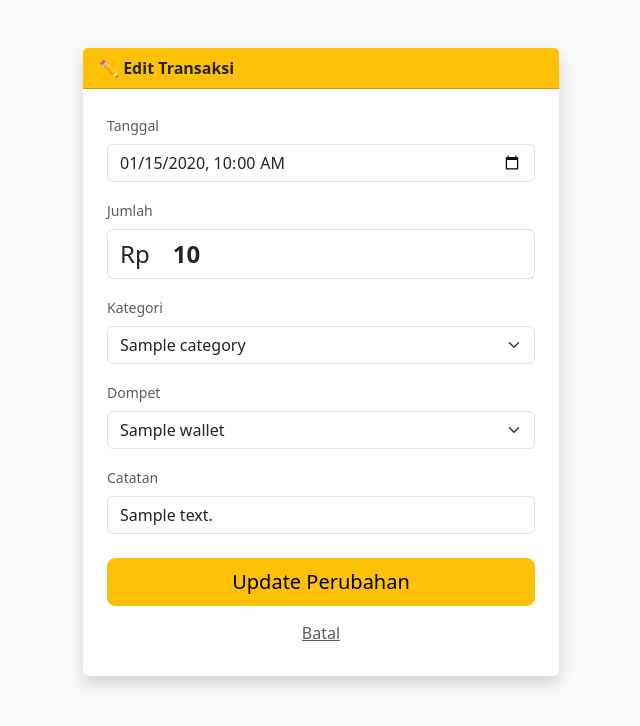
After one commit to aldobuarlele/financial-tracker-frontend, a Flask app: template templates/edit_transaksi.html in a window 1280 px wide. The commit adds this page. Shown: the top 726 px of the page, without its empty margins (319-959 px from the left). Run offline with Flask 3, Linux system fonts and the light colour scheme; the template is opened without the code that fills it: most values are stand-ins (such as "Sample title", 1, 10 or a date in 2020).

Commit message:
Add Edit Transaction Form and Route

```diff
--- a/app.py
+++ b/app.py
@@ -229,6 +229,62 @@ def tambah_kategori():
 
     return render_template('tambah_kategori.html', parents=parents, preset_type=preset_type)
 
+
+@app.route('/edit/<int:transaction_id>', methods=['GET', 'POST'])
+def edit_transaksi(transaction_id):
+    if 'token' not in session:
+        return redirect(url_for('login'))
+
+    headers = get_auth_headers()
+
+    if request.method == 'POST':
+        raw_amount = request.form.get('amount', '0')
+        clean_amount = raw_amount.replace('.', '')
+
+        trx_date = request.form.get('transaction_date')
+        if trx_date and len(trx_date) == 16:
+            trx_date += ":00"
+
+        data_update = {
+            "walletId": request.form.get('wallet_id'),
+            "categoryId": request.form.get('category_id'),
+            "amount": clean_amount,
+            "description": request.form.get('description'),
+            "type": request.form.get('type'),
+            "transactionDate": trx_date
+        }
+
+        try:
+            kirim = requests.put(f"{API_BASE_URL}/transactions/{transaction_id}", json=data_update, headers=headers)
+            if kirim.status_code == 200:
+                flash("Transaksi berhasil diperbarui!", "success")
+                return redirect(url_for('dashboard'))
+            else:
+                flash(f"Gagal update: {kirim.text}", "danger")
+        except Exception as e:
+            flash(f"Error: {e}", "danger")
+
+    try:
+        resp_trx = requests.get(f"{API_BASE_URL}/transactions/{transaction_id}", headers=headers)
+        if resp_trx.status_code != 200:
+            flash("Transaksi tidak ditemukan", "danger")
+            return redirect(url_for('dashboard'))
+        transaction = resp_trx.json()
+    except:
+        return redirect(url_for('dashboard'))
+
+    wallets = []
+    categories = []
+    try:
+        wallets = requests.get(f"{API_BASE_URL}/wallets", headers=headers).json()
+        cat_type = transaction['transactionType']
+        raw_cats = requests.get(f"{API_BASE_URL}/categories?type={cat_type}", headers=headers).json()
+        categories = organize_categories(raw_cats)
+    except:
+        pass
+
+    return render_template('edit_transaksi.html', transaction=transaction, wallets=wallets, categories=categories)
+
 @app.route('/kalender')
 def kalender():
     if 'token' not in session:
--- /dev/null
+++ b/templates/edit_transaksi.html
@@ -0,0 +1,93 @@
+<!DOCTYPE html>
+<html lang="id">
+<head>
+    <meta charset="UTF-8">
+    <title>Edit Transaksi</title>
+    <link href="https://cdn.jsdelivr.net/npm/bootstrap@5.3.0/dist/css/bootstrap.min.css" rel="stylesheet">
+    <style>
+        .amount-input {
+            font-size: 1.5rem;
+            font-weight: bold;
+        }
+    </style>
+</head>
+<body class="bg-light">
+    <div class="container mt-5" style="max-width: 500px;">
+        <div class="card shadow border-0">
+            <div class="card-header bg-warning text-dark fw-bold">
+                ✏️ Edit Transaksi
+            </div>
+            <div class="card-body p-4">
+                <form method="POST">
+
+                    <input type="hidden" name="type" value="{{ transaction.transactionType }}">
+
+                    <div class="mb-3">
+                        <label class="form-label text-muted small">Tanggal</label>
+                        <input type="datetime-local" name="transaction_date"
+                               value="{{ transaction.transactionDate[:16] }}"
+                               class="form-control" required>
+                    </div>
+
+                    <div class="mb-3">
+                        <label class="form-label text-muted small">Jumlah</label>
+                        <div class="input-group">
+                            <span class="input-group-text bg-white border-end-0 fs-4">Rp</span>
+                            <input type="text" id="amountDisplay" name="amount"
+                                   value="{{ '{:,.0f}'.format(transaction.amount).replace(',', '.') }}"
+                                   class="form-control amount-input border-start-0"
+                                   required autocomplete="off">
+                        </div>
+                    </div>
+
+                    <div class="mb-3">
+                        <label class="form-label text-muted small">Kategori</label>
+                        <select name="category_id" class="form-select" required>
+                            {% for c in categories %}
+                            <option value="{{ c.id }}" {% if transaction.category and c.id == transaction.category.id %}selected{% endif %}>
+                                {{ c.name }}
+                            </option>
+                            {% endfor %}
+                        </select>
+                    </div>
+
+                    <div class="mb-3">
+                        <label class="form-label text-muted small">Dompet</label>
+                        <select name="wallet_id" class="form-select" required>
+                            {% for w in wallets %}
+                            <option value="{{ w.id }}" {% if w.id == transaction.wallet.id %}selected{% endif %}>
+                                {{ w.walletName }}
+                            </option>
+                            {% endfor %}
+                        </select>
+                    </div>
+
+                    <div class="mb-4">
+                        <label class="form-label text-muted small">Catatan</label>
+                        <input type="text" name="description" value="{{ transaction.description }}" class="form-control">
+                    </div>
+
+                    <div class="d-grid gap-2">
+                        <button type="submit" class="btn btn-warning btn-lg">Update Perubahan</button>
+                        <a href="/" class="btn btn-link text-muted">Batal</a>
+                    </div>
+                </form>
+            </div>
+        </div>
+    </div>
+
+    <script>
+        const amountInput = document.getElementById('amountDisplay');
+
+        amountInput.addEventListener('keyup', function(e) {
+            let value = this.value.replace(/[^0-9]/g, '');
+
+            if (value) {
+                value = parseInt(value, 10).toLocaleString('id-ID');
+            }
+
+            this.value = value;
+        });
+    </script>
+</body>
+</html>
```
Also changed, not shown: templates/dashboard.html (+26 -57 lines).
